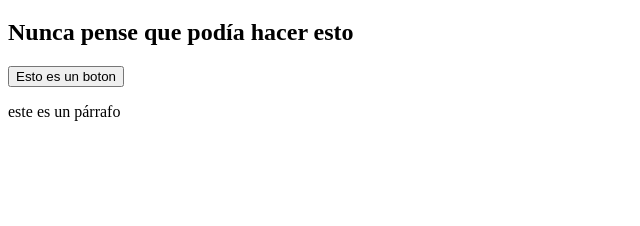
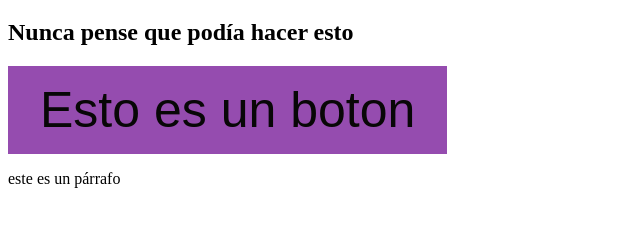
Before and after one commit to ccelyc/HTML-Aprendiendo, a plain HTML site: page index.html in a window 1280 px wide. Shown: the part 64-290 px from the top of the page, without its empty margins (0-640 px from the left). Drawn offline with Linux system fonts and the light colour scheme.

Commit message:
Agregar guía de estilos Clau
Cambio de color, alineación y tamaño de letra

```diff
--- /dev/null
+++ b/css/estilosclau.css
@@ -0,0 +1,10 @@
+.button {
+    background-color: #954caf; /* Green */
+    border: none;
+    color: rgb(8, 7, 7);
+    padding: 15px 32px;
+    text-align: left;
+    text-decoration: none;
+    display: inline-block;
+    font-size: 50px;
+}
--- a/index.html
+++ b/index.html
@@ -2,12 +2,13 @@
 	<head>
 		<title>Mi primera página</title>
         <link rel="stylesheet" type="text/css" href="./css/estilos.css" />
+        <link rel="stylesheet" type="text/css" href="./css/estilosclau.css" />
 	</head>
 	<body>
         <div class ="alert alert-primary">
             <h1>Estoy sorprendida</h1>
             <h2>Nunca pense que podía hacer esto</h2>
-            <button type="button" class="btn btn-success" >Esto es un boton </button>
+            <button class="button">Esto es un boton </button>
             <p> este es un párrafo </p>
         </div>
 	</body>
```
